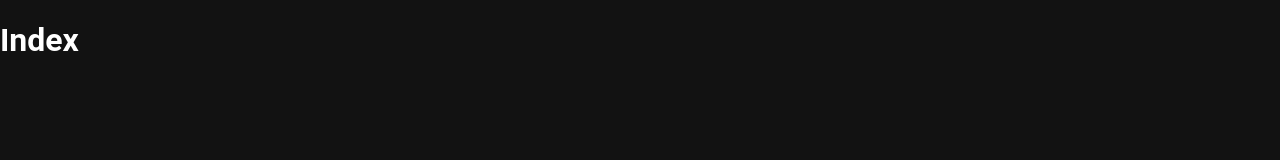
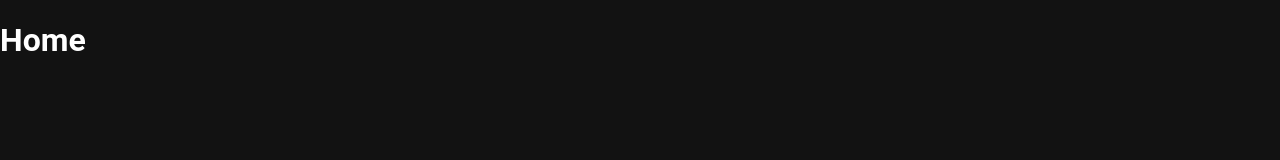
Before and after one commit to HermanErKu/restaurant-rate, a React (Create React App) app: page / in a window 1280 px wide. Shown: the top 160 px of the page. Built offline with nearby package versions, Linux system fonts and the light colour scheme.

Commit message:
test change

```diff
--- a/src/pages/Index.js
+++ b/src/pages/Index.js
@@ -5,7 +5,7 @@ const Index = () => {
 
   return (
     <div>
-      <h1>Index</h1>
+      <h1>Home</h1>
 
       <button className="add-button"></button>
     </div>
```
